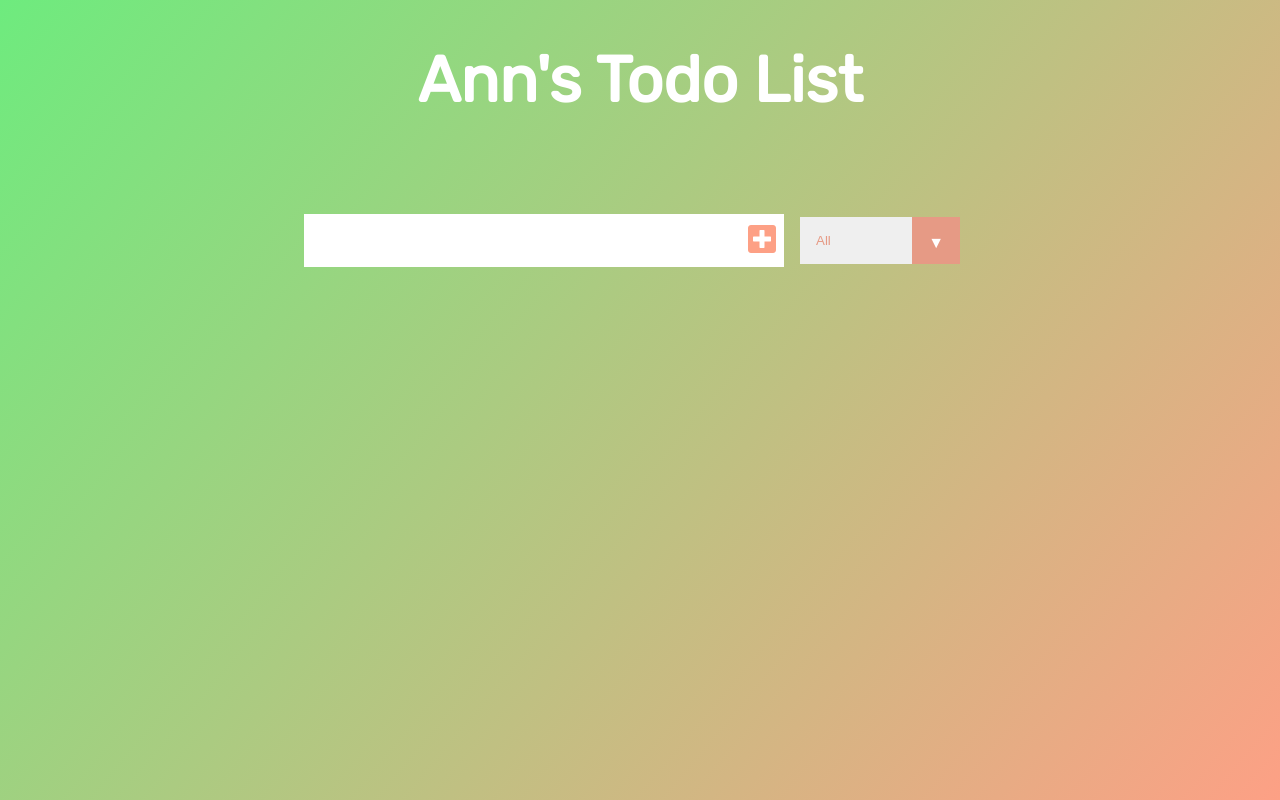
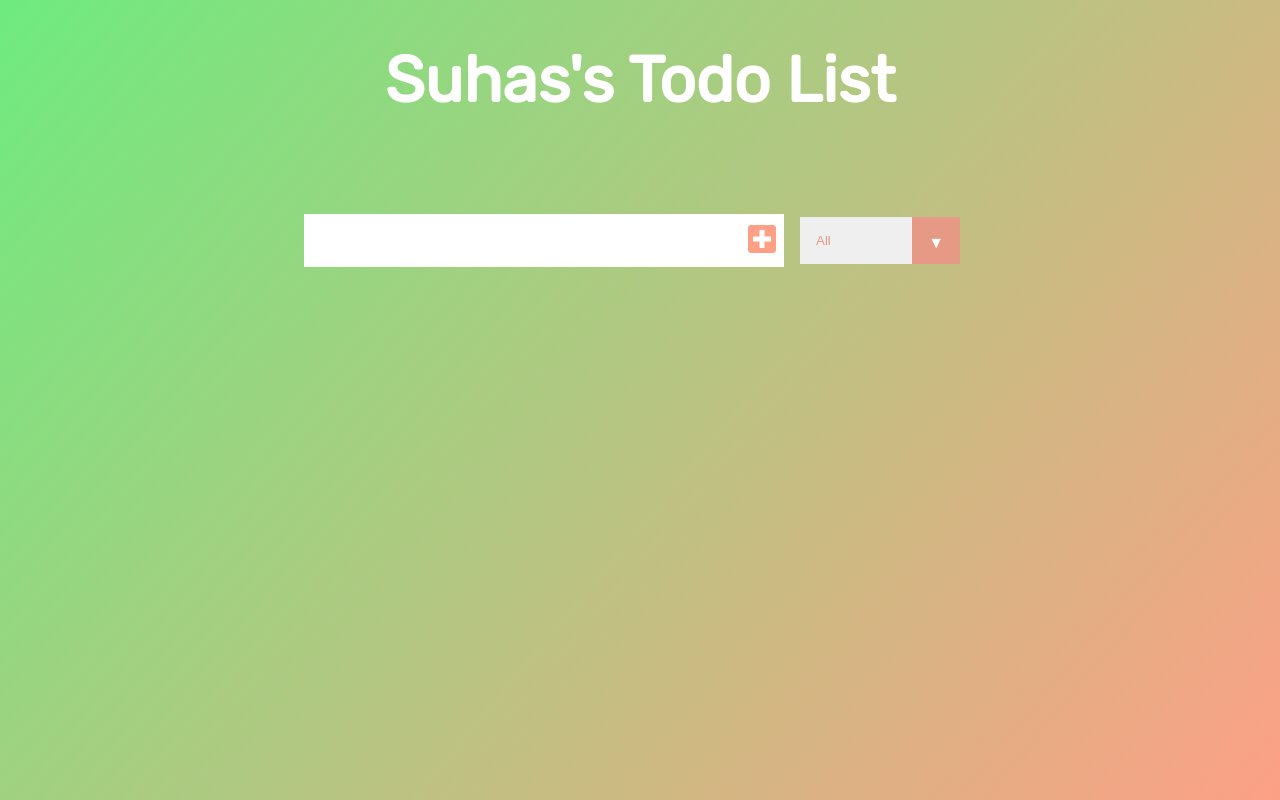
Before and after one commit to suhasnu/TodoList, a plain HTML site: page index.html in a window 1280 px wide. Drawn offline with Linux system fonts and the light colour scheme.

Commit message:
Update index.html

```diff
--- a/index.html
+++ b/index.html
@@ -13,7 +13,7 @@
   </head>
   <body>
     <header>
-        <h1>Ann's Todo List</h1>
+        <h1>Suhas's Todo List</h1>
     </header>
     <form>
       <input type="text" class="todo-input">
```
